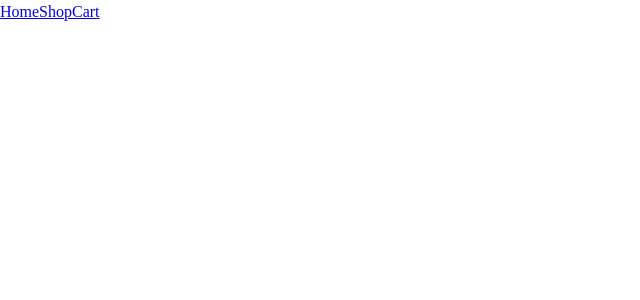
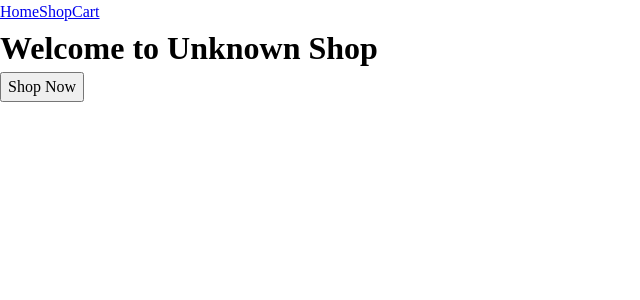
Before and after one commit to alexc2029/shopping-cart, a React (Vite) app: page / in a window 1280 px wide. Shown: the top 300 px of the page, without its empty margins (0-640 px from the left). Built offline with nearby package versions, Linux system fonts and the light colour scheme.

Commit message:
feat: add dummy homepage content and shop redirect

```diff
--- a/src/pages/Home.jsx
+++ b/src/pages/Home.jsx
@@ -1 +1,12 @@
-export default function Home() {}
+import { Link } from "react-router";
+
+export default function Home() {
+	return (
+		<>
+			<h1>Welcome to Unknown Shop</h1>
+			<Link to="/shop">
+				<button>Shop Now</button>
+			</Link>
+		</>
+	);
+}
```
